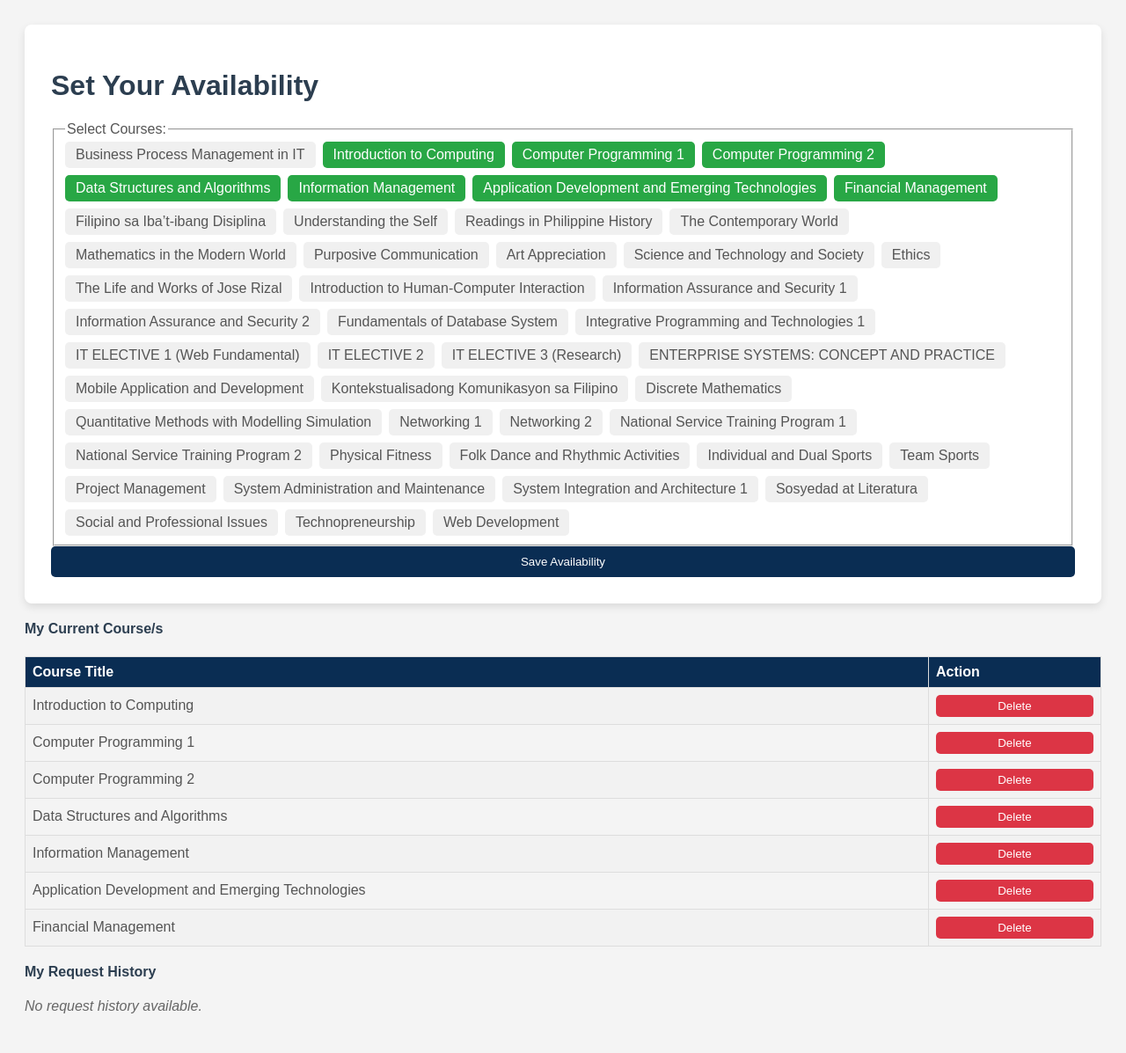
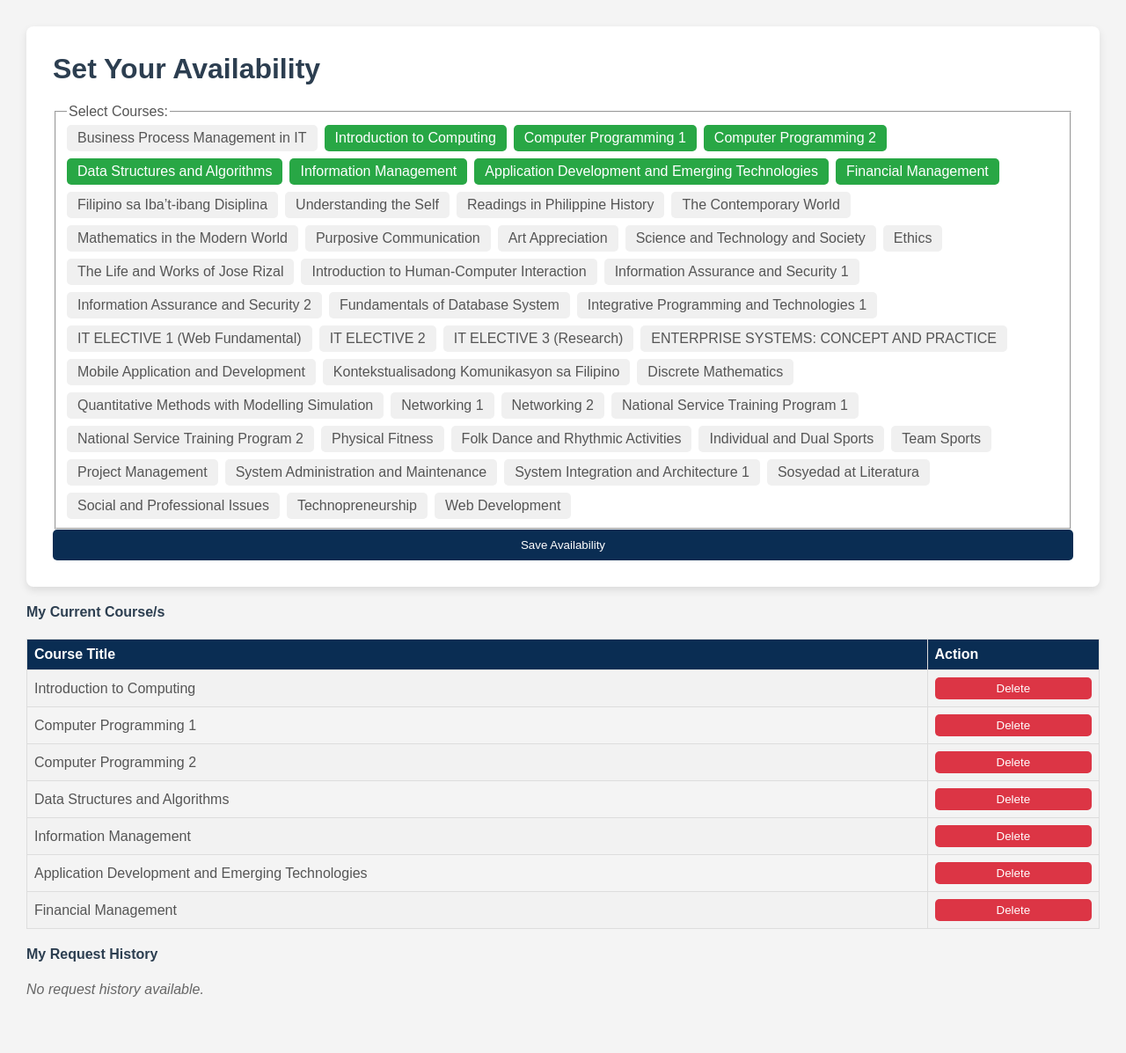
Before and after one commit to FerrerMark/facultyloading, a PHP site: page /pref/frame/available.php in a window 1280 px wide. Shown: the whole page at 88% size. After the commit the page ends 1133 px from the top, so only its background shows below. Run offline with PHP 8.4, Linux system fonts and the light colour scheme; a user stored in the database is signed in; data comes from the database, SQL or seed files in the repository.

Commit message:
add padding to body

```diff
--- a/frame/available.php
+++ b/frame/available.php
@@ -48,7 +48,7 @@ unset($_SESSION['message']);
     <meta name="viewport" content="width=device-width, initial-scale=1.0">
     <title>Instructor Availability</title>
     <style>
-        body { font-family: Arial, sans-serif; background-color: #f4f4f4; padding: 20px; position: relative;}
+        body { font-family: Arial, sans-serif; background-color: #f4f4f4; padding: 30px; position: relative; margin: unset;}
         .container { background: white; padding: 30px; border-radius: 8px; box-shadow: 0 4px 10px rgba(0,0,0,0.1); margin-bottom: 20px; }
         .courses-list { display: flex; flex-wrap: wrap; gap: 8px; }
         .courses-list label { padding: 6px 12px; background: #f0f0f0; border-radius: 5px; cursor: pointer; }
@@ -69,7 +69,7 @@ unset($_SESSION['message']);
         .notification { background: #f8d7da; color: #721c24; padding: 10px; border: 1px solid #f5c6cb; border-radius: 5px; margin-bottom: 20px;   position: absolute; top: 0; right: 0;}
         td{ color: #555;}
         fieldset{ color: #555;}
-        h1{ color: #2c3e50;}
+        h1{ color: #2c3e50; margin-top: unset;}
     </style>
 </head>
 <body>
```
